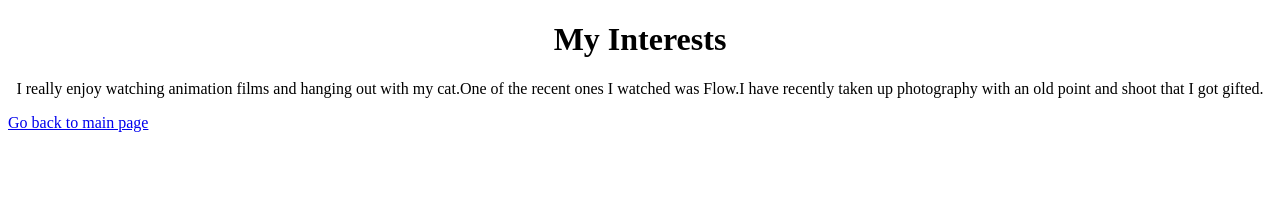
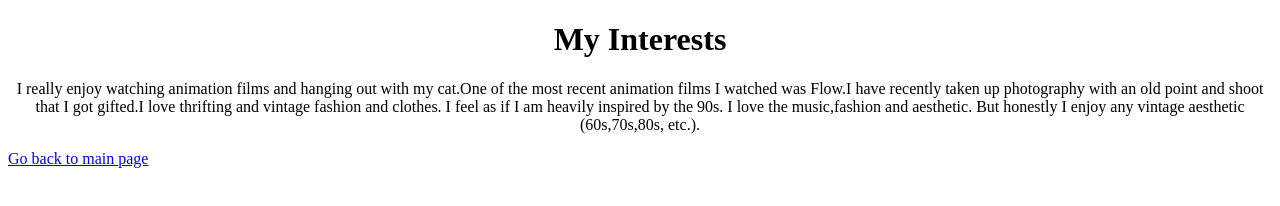
Before and after one commit to alysaphamdesigns/alysaphamdesigns, a plain HTML site: page interest.html in a window 1280 px wide. Drawn offline with Linux system fonts and the light colour scheme.

Commit message:
Update interest.html

```diff
--- a/interest.html
+++ b/interest.html
@@ -7,8 +7,9 @@
 </head>
 <body>
     <h1 style="text-align:center;">My Interests</h1>
-    <p style="text-align:center;">I really enjoy watching animation films and hanging out with my cat.One of the recent ones I watched was Flow.I have recently taken up photography with
-      an old point and shoot that I got gifted.</p>
+    <p style="text-align:center;">I really enjoy watching animation films and hanging out with my cat.One of the most recent animation films I watched was Flow.I have recently
+    taken up photography with an old point and shoot that I got gifted.I love thrifting and vintage fashion and clothes. I feel as if I am heavily inspired by
+    the 90s. I love the music,fashion and aesthetic. But honestly I enjoy any vintage aesthetic (60s,70s,80s, etc.).</p>
 
      <a href="index.html">Go back to main page</a>
 <br>
```
